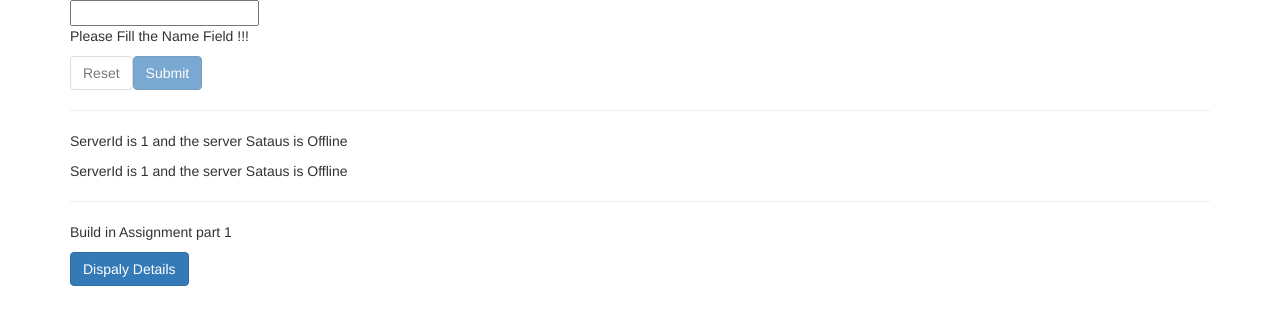
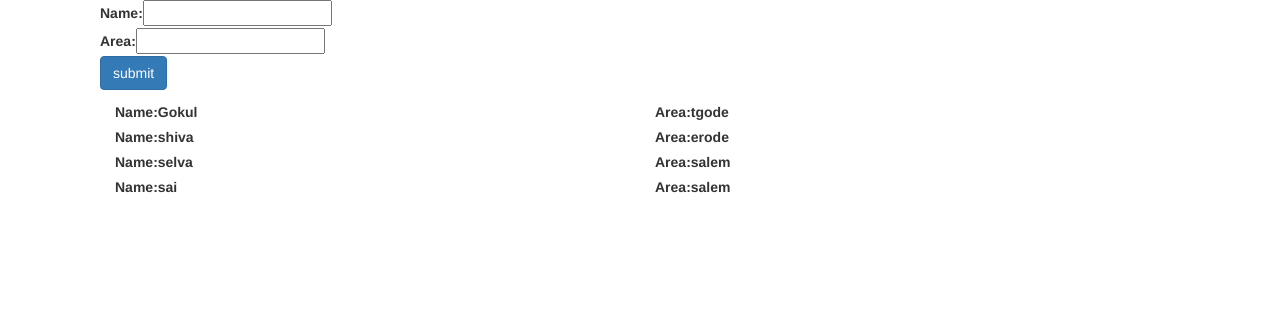
Before and after one commit to gokulnathv/demoui, an Angular app in the folder demoui/: page / in a window 1280 px wide. Shown: the top 324 px of the page. Built offline with nearby package versions, Linux system fonts and the light colour scheme.

Commit message:
Implemented the event Emmited concept.

```diff
--- a/demoui/src/app/app.component.html
+++ b/demoui/src/app/app.component.html
@@ -1,4 +1,4 @@
-<div class="container">
+<!-- <div class="container">
     <div class="row">
         <div class="col-xs-12">
             <input type="text" [(ngModel)]="name" (ngModelChange)="onNameEntered()">
@@ -21,4 +21,16 @@
             </div>
         </div>
     </div>
+</div> -->
+
+<div class="container">
+    <div class="col-xs-12">
+        <app-details-edit (addDetailEmmiter)="addDetail($event)"></app-details-edit>
+    </div>
+
+    <div class="col-xs-12" style="height: 12px;"></div>
+    <div class="col-xs-12">
+        <app-details-view *ngFor="let detailList of DetailsList"
+        [detailList]="detailList"></app-details-view>
+    </div>
 </div>
--- a/demoui/src/app/app.component.ts
+++ b/demoui/src/app/app.component.ts
@@ -7,32 +7,45 @@ import { Component } from '@angular/core';
 })
 export class AppComponent {
 
-  name: String = '';
-  enableResetBtn: Boolean = false;
-  enableh3tag: Boolean = false;
-  toogleParagraph: Boolean = false;
-  detailsLogList = new Array();
-  logId: number  = 0;
+  // name: String = '';
+  // enableResetBtn: Boolean = false;
+  // enableh3tag: Boolean = false;
+  // toogleParagraph: Boolean = false;
+  // detailsLogList = new Array();
+  // logId: number  = 0;
 
-  onNameEntered() {
-      this.enableResetBtn = this.name ? true : false;
-  }
+  // onNameEntered() {
+  //     this.enableResetBtn = this.name ? true : false;
+  // }
 
-  onResetBtnClick() {
-    this.name = '';
-    this.onNameEntered();
-    this.enableh3tag = false;
-  }
+  // onResetBtnClick() {
+  //   this.name = '';
+  //   this.onNameEntered();
+  //   this.enableh3tag = false;
+  // }
 
-  onSubmitButtonClick() {
-    this.enableh3tag = true;
-  }
+  // onSubmitButtonClick() {
+  //   this.enableh3tag = true;
+  // }
 
-  onDispalyDetails() {
-    this.toogleParagraph = !this.toogleParagraph;
-    this.logId++;
-    this.detailsLogList.push(this.logId);
-    console.log(this.detailsLogList);
-  }
+  // onDispalyDetails() {
+  //   this.toogleParagraph = !this.toogleParagraph;
+  //   this.logId++;
+  //   this.detailsLogList.push(this.logId);
+  //   console.log(this.detailsLogList);
+  // }
 
+
+  DetailsList = [{name: 'Gokul', area: 'tgode'},
+                {name: 'shiva', area: 'erode'},
+                {name: 'selva', area: 'salem'},
+                {name: 'sai', area: 'salem'}];
+
+
+                addDetail(Details: {name: string, area: string}) {
+                  this.DetailsList.push({
+                    name: Details.name,
+                    area: Details.area
+                  });
+                }
 }
--- a/demoui/src/app/app.module.ts
+++ b/demoui/src/app/app.module.ts
@@ -5,12 +5,16 @@ import { FormsModule } from '@angular/forms';
 import { AppComponent } from './app.component';
 import { serverComponent } from './server/server.component';
 import { ServersComponent } from './servers/servers.component';
+import { DetailsEditComponent } from './details-edit/details-edit.component';
+import { DetailsViewComponent } from './details-view/details-view.component';
 
 @NgModule({
   declarations: [
     AppComponent,
     serverComponent,
-    ServersComponent
+    ServersComponent,
+    DetailsEditComponent,
+    DetailsViewComponent
   ],
   imports: [
     BrowserModule,
--- /dev/null
+++ b/demoui/src/app/details-edit/details-edit.component.html
@@ -0,0 +1,17 @@
+<div class="col-xs-12">
+  <label for="name">
+    Name:
+  </label>
+  <input type="text" [(ngModel)]="namefield"/>
+</div>
+
+<div class="col-xs-12">
+  <label for="area">
+    Area:
+  </label>
+  <input type="text" [(ngModel)]="areafield"/>
+</div>
+
+<div class="col-xs-12">
+  <button type="button" class="btn btn-primary" (click)="addDetail()">submit</button>
+</div>
--- /dev/null
+++ b/demoui/src/app/details-edit/details-edit.component.ts
@@ -0,0 +1,23 @@
+import { Component, OnInit, EventEmitter, Output } from '@angular/core';
+
+@Component({
+  selector: 'app-details-edit',
+  templateUrl: './details-edit.component.html',
+  styleUrls: ['./details-edit.component.css']
+})
+export class DetailsEditComponent implements OnInit {
+
+  @Output() addDetailEmmiter = new EventEmitter<{name: String, area: String}>();
+  namefield: String = '';
+  areafield: String = '';
+  constructor() { }
+
+  ngOnInit() {
+  }
+
+  addDetail() {
+    console.log(this.namefield);
+    console.log(this.areafield);
+    this.addDetailEmmiter.emit({name: this.namefield, area: this.areafield});
+  }
+}
--- /dev/null
+++ b/demoui/src/app/details-view/details-view.component.html
@@ -0,0 +1,10 @@
+<div class="col-xs-12">
+  <div class="col-xs-6">
+    <label>Name:</label>
+    <label>{{detailList.name}}</label>
+  </div>
+  <div class="col-xs-6">
+    <label>Area:</label>
+    <label>{{detailList.area}}</label>
+  </div>
+</div>
--- /dev/null
+++ b/demoui/src/app/details-view/details-view.component.ts
@@ -0,0 +1,17 @@
+import { Component, OnInit, Input } from '@angular/core';
+
+@Component({
+  selector: 'app-details-view',
+  templateUrl: './details-view.component.html',
+  styleUrls: ['./details-view.component.css']
+})
+export class DetailsViewComponent implements OnInit {
+
+  @Input() detailList: {name: String, area: String};
+
+  constructor() { }
+
+  ngOnInit() {
+  }
+
+}
```
Also changed, not shown: demoui/src/app/shared/common.model.ts (added, +20 -0 lines), demoui/src/app/details-edit/details-edit.component.css (added), demoui/src/app/details-view/details-view.component.css (added), 2 other files (tests, documents, lock files or other folders).
